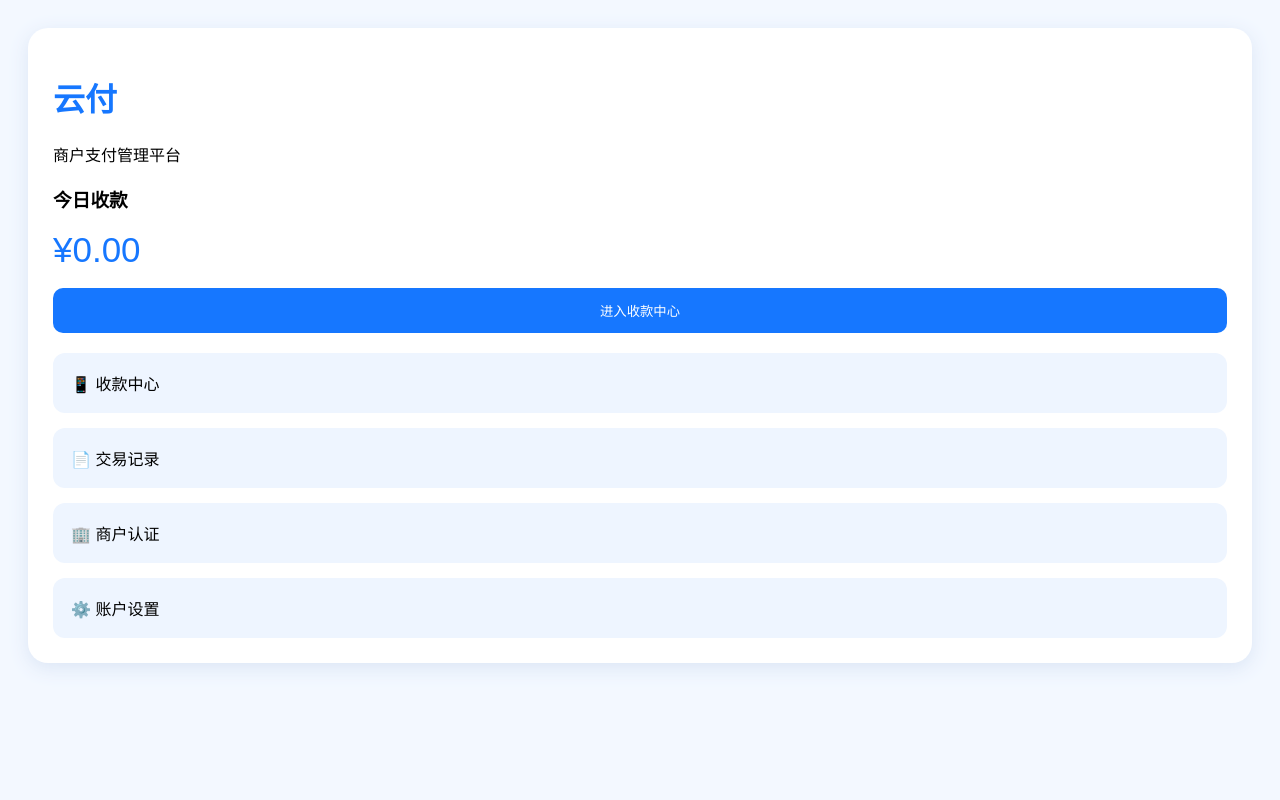
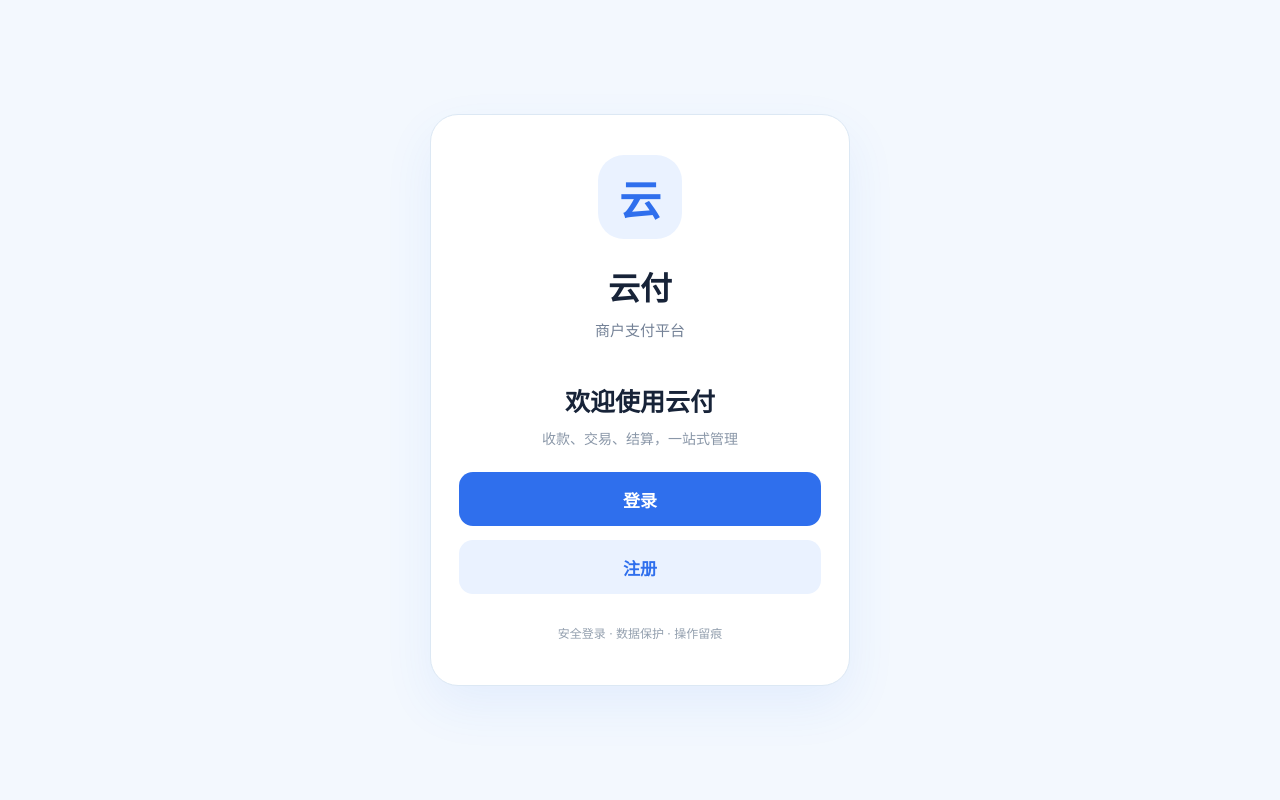
Before and after one commit to yunfu-payment-mobile/yunfu-payment-mobile, a FastAPI app: page / in a window 1280 px wide. Run offline with FastAPI, Linux system fonts and the light colour scheme.

Commit message:
Update index.html

```diff
--- a/templates/index.html
+++ b/templates/index.html
@@ -1,146 +1,154 @@
 <!DOCTYPE html>
 <html lang="zh-CN">
-
 <head>
-
 <meta charset="UTF-8">
-
-<meta name="viewport" content="width=device-width, initial-scale=1.0">
-
-<title>云付支付平台</title>
+<meta name="viewport" content="width=device-width,initial-scale=1.0">
+<title>云付</title>
 
 <style>
+*{
+    box-sizing:border-box;
+}
 
 body{
-    background:#f3f8ff;
-    font-family:Arial;
-    padding:20px;
+    margin:0;
+    min-height:100vh;
+    background:#F3F8FE;
+    font-family:
+        -apple-system,
+        BlinkMacSystemFont,
+        "PingFang SC",
+        "Microsoft YaHei",
+        sans-serif;
+    color:#172338;
 }
 
+.page{
+    min-height:100vh;
+    display:flex;
+    align-items:center;
+    justify-content:center;
+    padding:24px;
+}
 
 .card{
-
-    background:white;
-    border-radius:20px;
-    padding:25px;
-    box-shadow:0 5px 20px #dbe5f5;
-
+    width:100%;
+    max-width:420px;
+    background:#FFFFFF;
+    border-radius:28px;
+    padding:40px 28px;
+    box-shadow:0 20px 50px rgba(45,110,240,.08);
+    border:1px solid #DCE8F4;
+    text-align:center;
 }
 
+.logo{
+    width:84px;
+    height:84px;
+    margin:0 auto 24px;
+    border-radius:26px;
+    background:#EAF2FF;
+    display:flex;
+    align-items:center;
+    justify-content:center;
+    color:#2F6FED;
+    font-size:42px;
+    font-weight:700;
+}
 
 h1{
-    color:#1677ff;
+    margin:0;
+    font-size:32px;
 }
 
-
-.money{
-
-    font-size:35px;
-    color:#1677ff;
-
+.subtitle{
+    margin-top:10px;
+    color:#738196;
+    font-size:15px;
 }
 
+.welcome{
+    margin-top:42px;
+    font-size:25px;
+    font-weight:700;
+}
+
+.desc{
+    margin-top:10px;
+    color:#8A97A8;
+    font-size:14px;
+}
 
 button{
-
     width:100%;
-    height:45px;
-    background:#1677ff;
-    color:white;
-    border:0;
-    border-radius:10px;
-
+    height:54px;
+    margin-top:24px;
+    border:none;
+    border-radius:14px;
+    font-size:17px;
+    font-weight:700;
+    cursor:pointer;
 }
 
-
-.menu{
-
-    margin-top:20px;
-    display:grid;
-    gap:15px;
-
+.login{
+    background:#2F6FED;
+    color:#FFFFFF;
 }
 
-
-.item{
-
-    background:#eef5ff;
-    padding:18px;
-    border-radius:12px;
-
+.register{
+    margin-top:14px;
+    background:#EAF2FF;
+    color:#2F6FED;
 }
 
-
+.note{
+    margin-top:30px;
+    color:#94A0AF;
+    font-size:12px;
+    line-height:1.7;
+}
 </style>
-
 </head>
-
 
 <body>
 
+<div class="page">
 
-<div class="card">
+    <div class="card">
 
+        <div class="logo">云</div>
 
-<h1>
-云付
-</h1>
+        <h1>云付</h1>
 
+        <div class="subtitle">
+            商户支付平台
+        </div>
 
-<p>
-商户支付管理平台
-</p>
+        <div class="welcome">
+            欢迎使用云付
+        </div>
 
+        <div class="desc">
+            收款、交易、结算，一站式管理
+        </div>
 
-<h3>
-今日收款
-</h3>
+        <button class="login"
+                onclick="location.href='/登录'">
+            登录
+        </button>
 
+        <button class="register"
+                onclick="location.href='/注册'">
+            注册
+        </button>
 
-<div class="money">
-¥0.00
-</div>
+        <div class="note">
+            安全登录 · 数据保护 · 操作留痕
+        </div>
 
-
-<br>
-
-
-<button>
-进入收款中心
-</button>
-
-
-
-<div class="menu">
-
-
-<div class="item">
-📱 收款中心
-</div>
-
-
-<div class="item">
-📄 交易记录
-</div>
-
-
-<div class="item">
-🏢 商户认证
-</div>
-
-
-<div class="item">
-⚙️ 账户设置
-</div>
-
+    </div>
 
 </div>
 
-
-</div>
-
-
 </body>
-
-
 </html>
```
